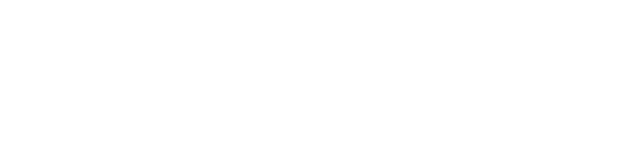
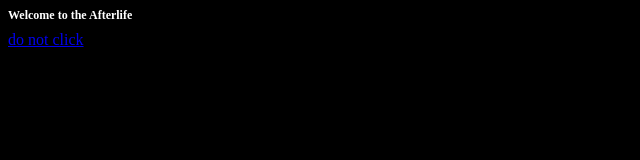
Before and after one commit to Montana-Code-School/Git2KnowYou08.1, a website: page public/tyler/index.html in a window 1280 px wide. Shown: the whole page, without its empty margins (0-640 px from the left). Drawn offline with Linux system fonts and the light colour scheme.

Commit message:
Updated Kelsey, Tyler, and Eric's pages

```diff
--- /dev/null
+++ b/public/kelsey/style.css
@@ -0,0 +1,3 @@
+body {
+  background-color: #ba7981;
+}
--- a/public/tyler/index.html
+++ b/public/tyler/index.html
@@ -2,9 +2,11 @@
 <html>
   <head>
     <meta charset="utf-8">
-    <title></title>
+    <title>God</title>
+    <link rel="stylesheet" href="style.css">
   </head>
   <body>
-
+    <h1>Welcome to the Afterlife</h1>
+    <a href="https://www.encyclopediadramatica.rs/index.php?title=Offended">do not click</a>
   </body>
 </html>
--- /dev/null
+++ b/public/tyler/style.css
@@ -0,0 +1,5 @@
+body {
+  background-color: black;
+
+}
+h1 {color:white; font-size:12px;}
```
Also changed, not shown: public/eric/index.html (+3 -1 lines), public/kelsey/index.html (+4 -2 lines), public/ben/index.js (added), public/ben/style.css (added), public/eric/index.js (added), public/eric/style.css (added), public/kelsey/index.js (added), public/trevor/index.js (added), public/trevor/style.css (added), public/tyler/index.js (added).
